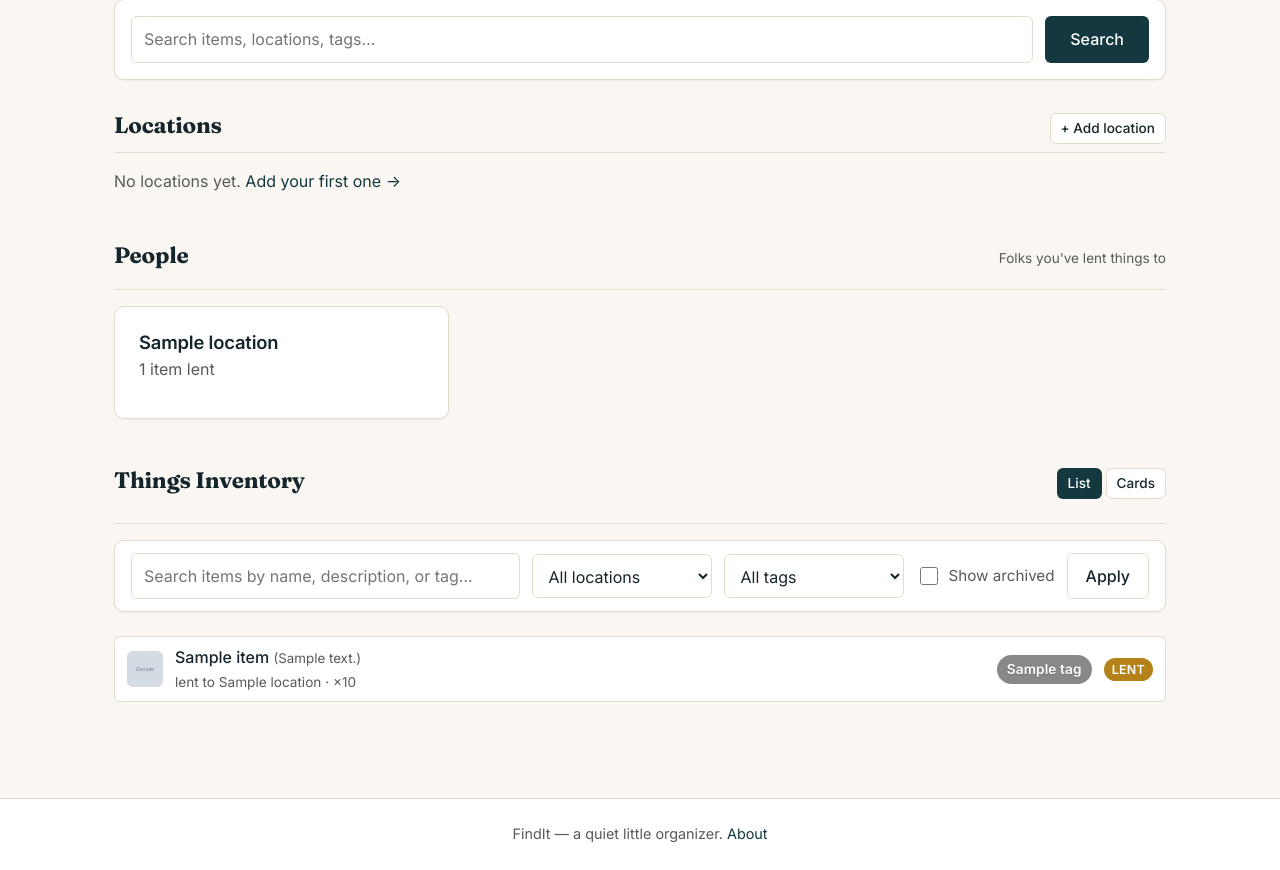
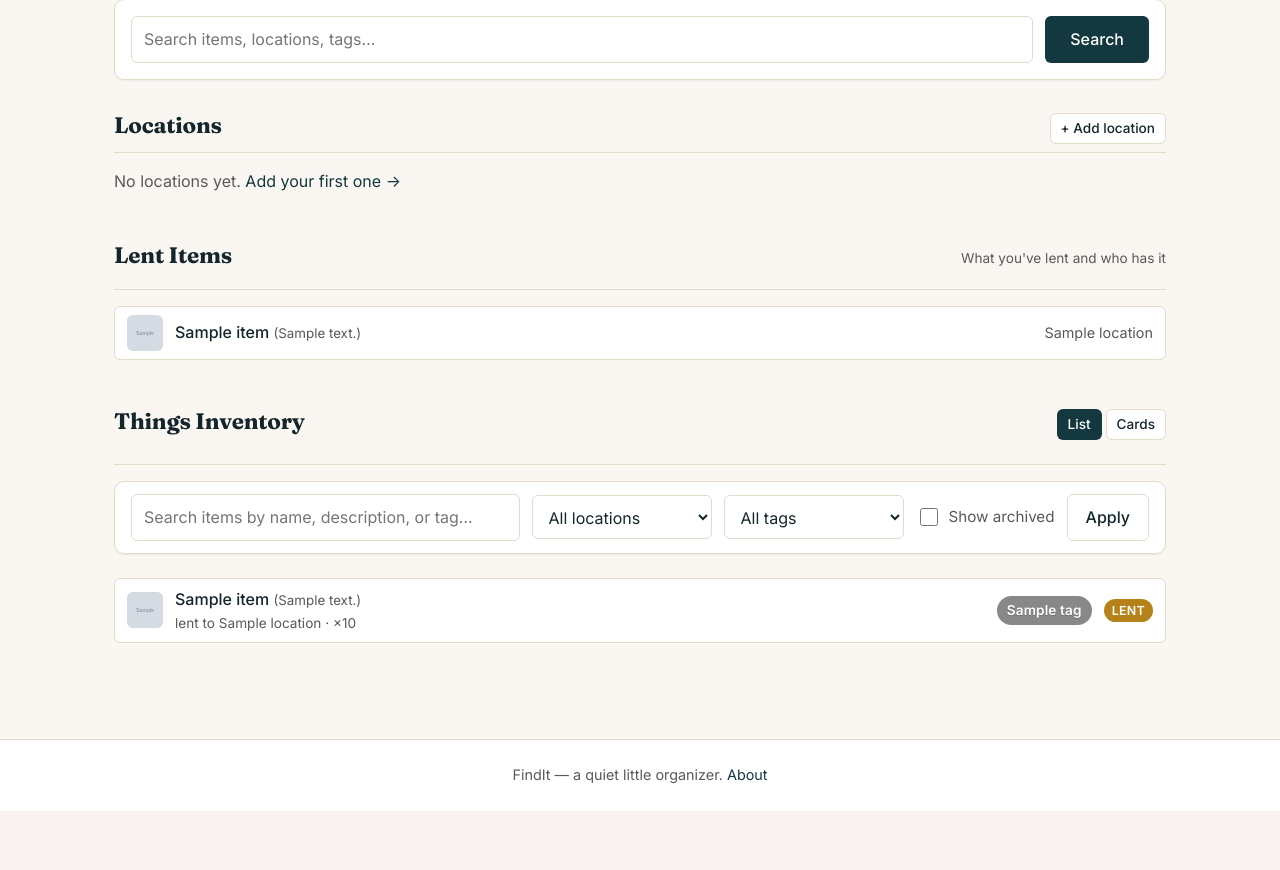
Before and after one commit to kironkp/findit, a Django app: page /items/ in a window 1280 px wide. Shown: the part 228-1098 px from the top of the page. After the commit the page ends 1039 px from the top, so only its background shows below. Run offline with Django 4.2, Linux system fonts and the light colour scheme; a user stored in the database is signed in; tables that the repository leaves empty hold one stand-in row (values such as "Sample post"); grey boxes marked "Sample" are stand-in pictures; some libraries are stand-ins or nearby versions.

Commit message:
updates 511

```diff
--- a/main_app/static/css/base.css
+++ b/main_app/static/css/base.css
@@ -304,6 +304,13 @@ img { max-width: 100%; height: auto; display: block; }
 }
 .loc-card-icon img { width: 28px; height: 28px; }
 .loc-card-body h3 { margin: 0 0 var(--s-1); }
+
+.lent-person-name {
+  flex-shrink: 0;
+  margin-left: auto;
+  padding-left: var(--s-3);
+  font-size: 0.9em;
+}
 
 /* Tag cards */
 .tag-grid { grid-template-columns: repeat(auto-fill, minmax(220px, 1fr)); }
--- a/main_app/templates/items/index.html
+++ b/main_app/templates/items/index.html
@@ -62,25 +62,32 @@
   {% endif %}
 </section>
 
-{# ---------- People (lent-to) ---------- #}
-{% if people_roots %}
+{# ---------- Lent Items ---------- #}
+{% if lent_items %}
   <section class="combined-section">
     <header class="combined-section-header">
-      <h2>People</h2>
-      <p class="muted small">Folks you've lent things to</p>
+      <h2>Lent Items</h2>
+      <p class="muted small">What you've lent and who has it</p>
     </header>
-    <section class="loc-group-grid">
-      {% for person in people_roots %}
-        <article class="loc-group">
-          <a href="{% url 'location-detail' person.id %}" class="loc-card root">
-            <div class="loc-card-body">
-              <h3 class="loc-name">{% location_icon person.icon %}{{ person.name }}</h3>
-              <p class="muted">{{ person.items.count }} item{{ person.items.count|pluralize }} lent</p>
-            </div>
+    <ul class="item-list">
+      {% for item in lent_items %}
+        <li>
+          <a href="{% url 'item-detail' item.id %}" class="item-row">
+            <span class="item-row-thumb">
+              {% if item.photo %}
+                <img src="{{ item.photo.url }}" alt="" />
+              {% else %}
+                <img src="{% static 'images/item-placeholder.svg' %}" alt="" aria-hidden="true" class="placeholder"/>
+              {% endif %}
+            </span>
+            <span class="item-row-body">
+              <span class="item-row-name">{{ item.name }}{% if item.distinguishing_detail %} <small>({{ item.distinguishing_detail }})</small>{% endif %}</span>
+            </span>
+            <span class="lent-person-name muted">{{ item.location.name }}</span>
           </a>
-        </article>
+        </li>
       {% endfor %}
-    </section>
+    </ul>
   </section>
 {% endif %}
 
--- a/main_app/views.py
+++ b/main_app/views.py
@@ -174,6 +174,12 @@ def item_index(request):
     for loc in user_locations:
         loc.children_list.sort(key=lambda l: l.name.lower())
 
+    lent_items = (
+        Item.objects.filter(user=request.user, location__is_person=True, archived=False)
+        .select_related('location')
+        .order_by('location__name', 'name')
+    )
+
     context = {
         'items': items,
         'query': query,
@@ -185,6 +191,7 @@ def item_index(request):
         'root_groups': location_roots,   # backward-compat for any other template using this
         'location_roots': location_roots,
         'people_roots': people_roots,
+        'lent_items': lent_items,
         'no_match_query': query if query and not items.exists() else '',
         'view_mode': view_mode,
         'qs_cards': qs_with('cards'),
```
Also changed, not shown: main_app/templates/about.html (+0 -13 lines), README.md.
